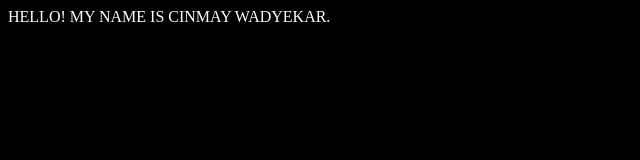
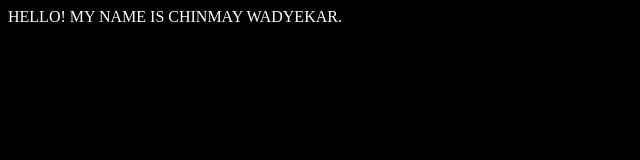
Before and after one commit to ChinmayWadyekar-7/My-First-Website, a plain HTML site: page index.html in a window 1280 px wide. Shown: the full height of the page, 0-640 px from the left. Drawn offline with Linux system fonts and the light colour scheme.

Commit message:
Update index.html

```diff
--- a/index.html
+++ b/index.html
@@ -7,7 +7,7 @@
     <link rel="stylesheet" href="style.css">
 </head>
 <body>
-    HELLO! MY NAME IS CINMAY WADYEKAR.
+    HELLO! MY NAME IS CHINMAY WADYEKAR.
 
     <script src="script.js"></script>
 </body>
```
